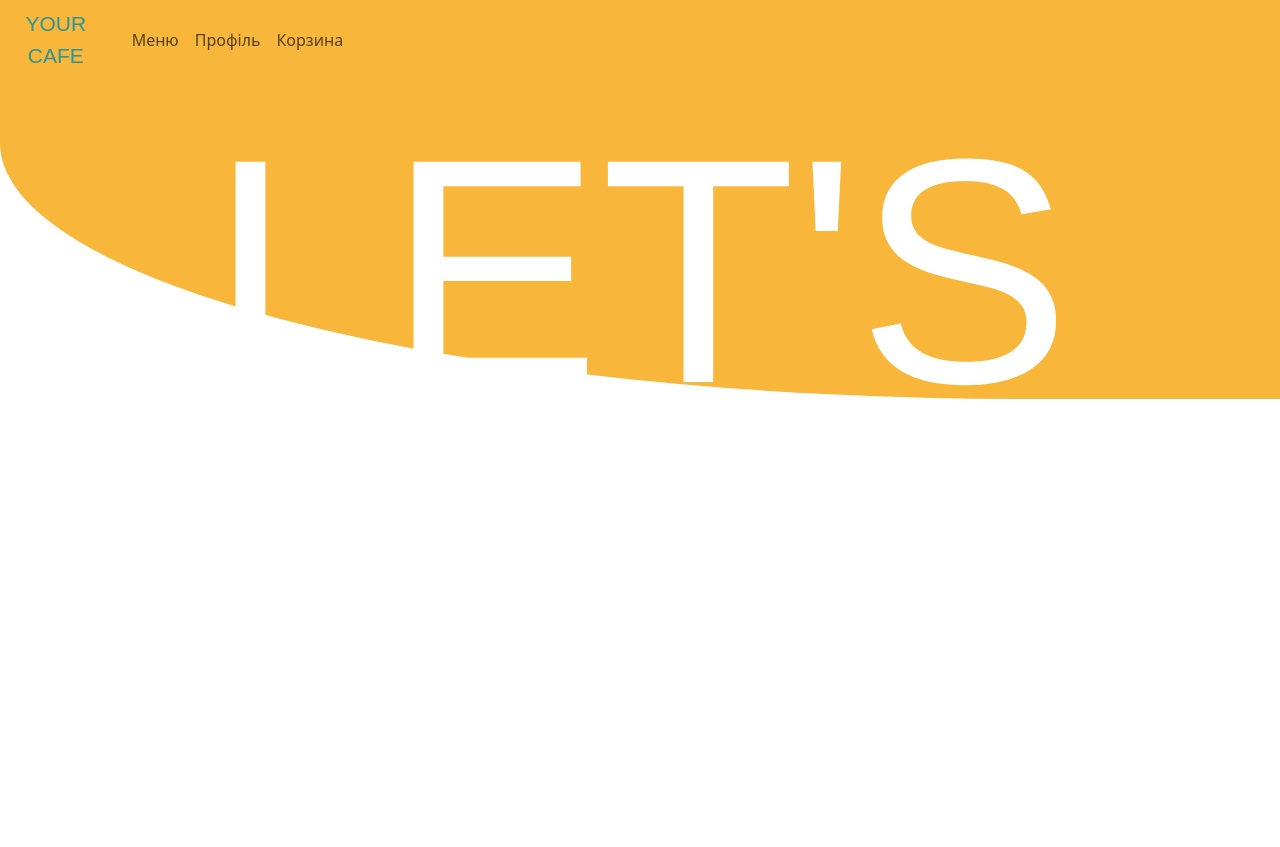
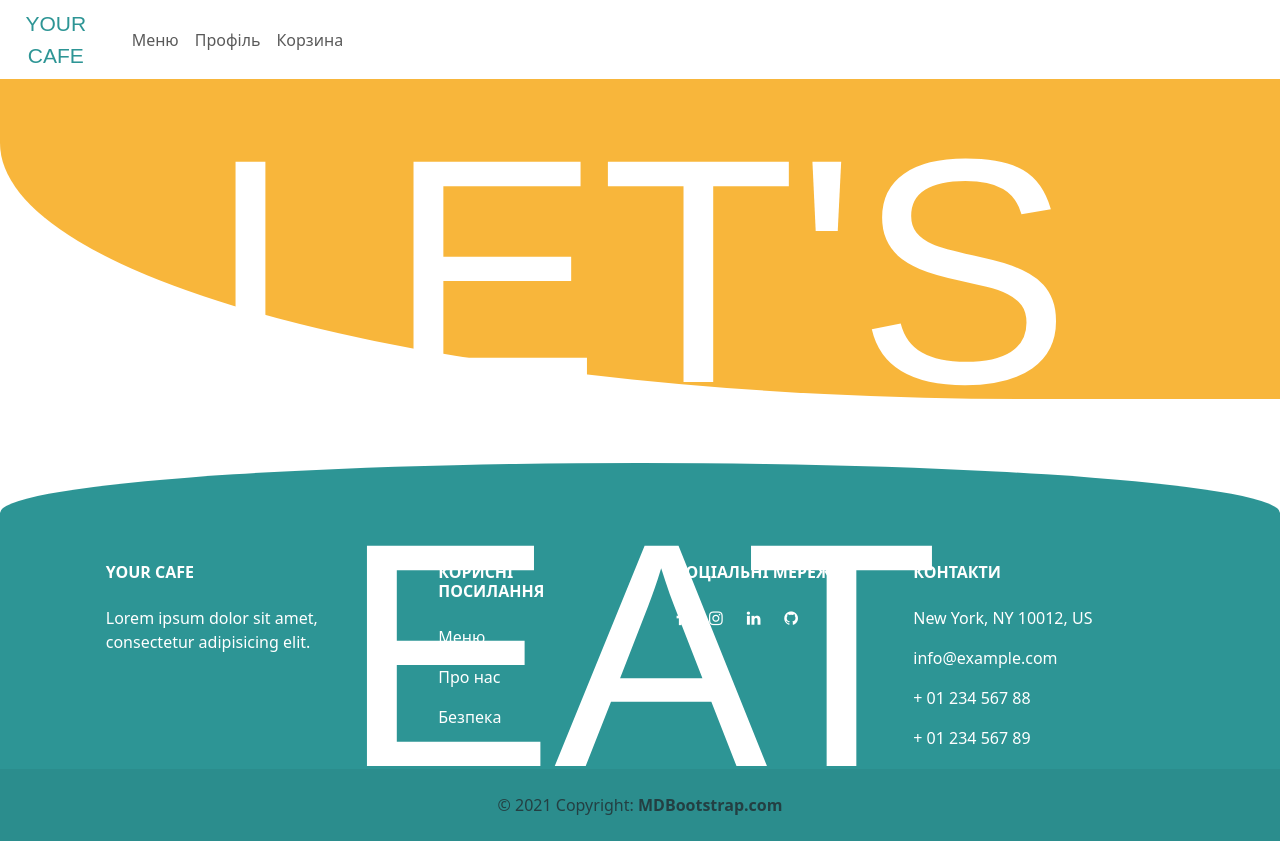
Before and after one commit to marynakozelska/demoCafeClientSystem_web, an Angular app: page / in a window 1280 px wide. Built offline with nearby package versions, Linux system fonts and the light colour scheme; a web font is replaced by a local one.

Commit message:
Add footer

```diff
--- a/src/app/app.component.html
+++ b/src/app/app.component.html
@@ -1,2 +1,3 @@
 <app-header></app-header>
 <router-outlet></router-outlet>
+<app-footer></app-footer>
--- a/src/app/app.module.ts
+++ b/src/app/app.module.ts
@@ -21,6 +21,7 @@ import {OrdersListComponent} from './components/orders-list/orders-list.componen
 import {OrderComponent} from './components/order/order.component';
 import {CdkDrag, CdkDropList, DragDropModule} from "@angular/cdk/drag-drop";
 import {CommonModule} from "@angular/common";
+import { FooterComponent } from './components/footer/footer.component';
 
 @NgModule({
   declarations: [
@@ -36,6 +37,7 @@ import {CommonModule} from "@angular/common";
     ClientsListComponent,
     OrdersListComponent,
     OrderComponent,
+    FooterComponent,
   ],
   imports: [
     BrowserModule,
--- /dev/null
+++ b/src/app/components/footer/footer.component.css
@@ -0,0 +1,25 @@
+.footer {
+  margin-top: 5%;
+}
+
+.footer .info-box {
+  background: #2d9595;
+}
+
+.footer .top-box {
+  background: #2d9595;
+  height: 100px;
+  border: solid 0;
+  border-top-left-radius: 100%;
+  border-top-right-radius: 100%;
+}
+
+.footer p,
+.footer i,
+.footer h6 {
+  color: white;
+}
+
+.footer a {
+  text-decoration: none;
+}
--- /dev/null
+++ b/src/app/components/footer/footer.component.html
@@ -0,0 +1,69 @@
+<footer class="footer text-center text-lg-start text-muted">
+
+  <div class="top-box">
+
+  </div>
+
+  <div class="info-box">
+    <div class="container text-center text-md-start">
+      <div class="row">
+        <div class="col-md-3 col-lg-4 col-xl-3 mx-auto mb-4">
+          <h6 class="text-uppercase fw-bold mb-4">
+            Your cafe
+          </h6>
+          <p>
+            Lorem ipsum dolor sit amet, consectetur adipisicing elit.
+          </p>
+        </div>
+
+        <div class="col-md-2 col-lg-2 col-xl-2 mx-auto mb-4">
+          <h6 class="text-uppercase fw-bold mb-4">
+            Корисні посилання
+          </h6>
+          <p>
+            <a href="#!" class="text-reset">Меню</a>
+          </p>
+          <p>
+            <a href="#!" class="text-reset">Про нас</a>
+          </p>
+          <p>
+            <a href="#!" class="text-reset">Безпека</a>
+          </p>
+        </div>
+
+        <div class="col-md-2 col-lg-2 col-xl-2 mx-auto mb-4">
+          <h6 class="text-uppercase fw-bold mb-4">
+            Соціальні мережі
+          </h6>
+          <a href="" class="me-4 text-reset">
+            <i class="fa fa-facebook"></i>
+          </a>
+          <a href="" class="me-4 text-reset">
+            <i class="fa fa-instagram" aria-hidden="true"></i>
+          </a>
+          <a href="" class="me-4 text-reset">
+            <i class="fa fa-linkedin" aria-hidden="true"></i>
+          </a>
+          <a href="" class="me-4 text-reset">
+            <i class="fa fa-github" aria-hidden="true"></i>
+          </a>
+        </div>
+
+        <div class="col-md-4 col-lg-3 col-xl-3 mx-auto mb-md-0 mb-4">
+          <!-- Links -->
+          <h6 class="text-uppercase fw-bold mb-4">Контакти</h6>
+          <p>New York, NY 10012, US</p>
+          <p>info@example.com</p>
+          <p>+ 01 234 567 88</p>
+          <p>+ 01 234 567 89</p>
+        </div>
+      </div>
+    </div>
+
+
+    <div class="text-center p-4" style="background-color: rgba(0, 0, 0, 0.05);">
+      © 2021 Copyright:
+      <a class="text-reset fw-bold" href="https://mdbootstrap.com/">MDBootstrap.com</a>
+    </div>
+  </div>
+</footer>
--- a/src/app/components/header/header.component.css
+++ b/src/app/components/header/header.component.css
@@ -1,7 +1,7 @@
 @import url('https://fonts.cdnfonts.com/css/avenir');
 
 .navbar {
-  background: #f8b63b;
+  /*background: #f8b63b;*/
 }
 
 .home {
--- a/src/app/components/header/header.component.html
+++ b/src/app/components/header/header.component.html
@@ -13,7 +13,7 @@
   </div>
 </nav>
 
-<nav class="navbar navbar-expand-sm navbar-light">
+<nav class="navbar navbar-expand-sm navbar-light header-menu">
   <div class="nav-item">
     <a class="nav-link home" href="/">YOUR CAFE</a>
   </div>
--- a/src/index.html
+++ b/src/index.html
@@ -6,6 +6,7 @@
   <base href="/">
   <meta name="viewport" content="width=device-width, initial-scale=1">
   <link rel="icon" type="image/x-icon" href="favicon.ico">
+  <link rel="stylesheet" href="https://cdnjs.cloudflare.com/ajax/libs/font-awesome/4.7.0/css/font-awesome.min.css">
 </head>
 <body>
 <app-root></app-root>
```
Also changed, not shown: src/app/components/footer/footer.component.ts (added, +10 -0 lines), src/styles.css (line endings or trailing spaces), 1 other file (tests, documents, lock files or other folders).
